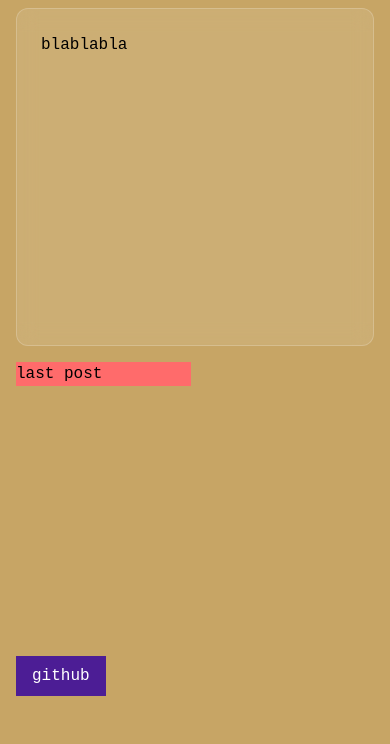
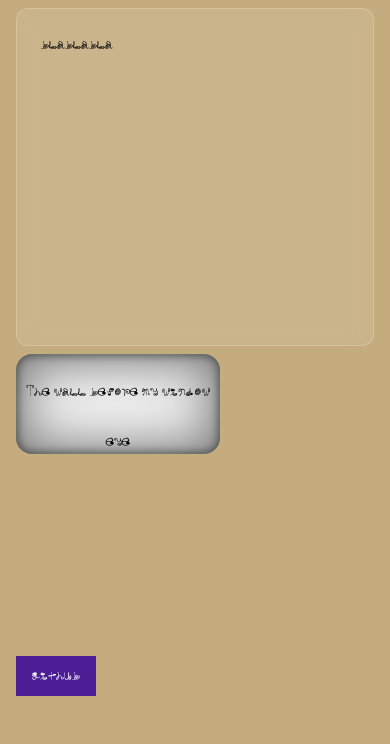
Before and after one commit to Eightdevvis/astro_tut, an Astro site: page / in a window 390 px wide. Shown: the part 100-844 px from the top of the page. Built offline with nearby package versions, Linux system fonts and the light colour scheme; Astro itself is replaced by a stand-in of ours.

Commit message:
meow new index idea

```diff
--- a/src/components/Grid.astro
+++ b/src/components/Grid.astro
@@ -1,45 +1,43 @@
 ---
 const { items } = Astro.props;
-
 ---
 
 <div class="grid">
-  {items ? items.map((item: any) => (
-    <div class="grid-item" style={item.color ? `background: ${item.color};` : ''}>
-      <div class="grid-content">{item.content}</div>
-    </div>
-  )) : <slot />}
+  {items ? (
+    items.map((item: any) => (
+      <div class="grid-item" style={item.color ? `background: ${item.color};` : ''}>
+        {item.content}
+      </div>
+    ))
+  ) : (
+    <slot />
+  )}
 </div>
 
 <style>
+
   .grid {
     display: grid;
-    grid-template-columns: repeat(auto-fill, minmax(220px, 1fr));
+    grid-auto-flow: row;
+    grid-template-columns: repeat(auto-fit, minmax(0, max-content));
+    justify-content: start;
     gap: 1rem;
-    width: 100%;
-    padding: 1.5rem 0;
+    width: auto;
+    padding: 1rem 0;
   }
 
   .grid-item {
-    background: rgba(255,255,255,0.06);
-    border-radius: 10px;
-    padding: 1rem;
-    min-height: 140px;
-    display: flex;
-    align-items: center;
-    justify-content: center;
-    transition: transform .18s ease, box-shadow .18s ease;
-    border: 1px solid rgba(255,255,255,0.07);
+    width: max-content;
+    max-width: 100%;
+    padding: 0.75rem;
+    box-sizing: border-box;
   }
 
-  .grid-item:hover {
-    transform: translateY(-4px);
-    box-shadow: 0 8px 20px rgba(0,0,0,0.12);
-  }
-
-  .grid-content { width: 100%; }
-
   @media (max-width: 480px) {
-    .grid { grid-template-columns: repeat(2, 1fr); gap: 0.5rem; padding: 1rem 0; }
+    .grid {
+      grid-template-columns: repeat(auto-fit, minmax(0, max-content));
+      gap: 0.5rem;
+      padding: 0.5rem 0;
+    }
   }
 </style>
--- /dev/null
+++ b/src/components/Nav2.astro
@@ -0,0 +1,37 @@
+<nav>
+    <div class="left-nav2" style="background-color: aliceblue;">
+hi
+    </div>
+    <div class="center-nav2">
+        <h1>
+            SASH
+        </h1>
+    </div>
+    <div class="right-nav2" style="background-color: lightcoral;">
+        hi
+    </div>
+</nav>
+
+<style>
+nav {
+    display: flex;
+    align-items: center;
+    width: 100%;
+    position: relative;
+}
+.left-nav2, .right-nav2 {
+    flex: 1;
+    display: flex;
+    align-items: center;
+}
+.center-nav2 {
+    position: relative;
+    display: flex;
+    align-items: center;
+}
+h1 {
+    font-family: 'Black Spiral';
+    font-size: 20vh;
+    color: white;
+}
+</style>
--- a/src/pages/index.astro
+++ b/src/pages/index.astro
@@ -5,18 +5,44 @@ import Grid from '../components/Grid.astro';
 import Veranda from '../components/Veranda.astro';
 const pageTitle = "???";
 
-import '../scripts/last';
+import lastPostRaw from '../scripts/last';
+const lastPost = lastPostRaw as any;
 //<Greeting client:load messages={["Hej", "Hallo", "Hola", "Habari"]} />
 ---
 <BaseLayout pageTitle = {pageTitle}>
   <Veranda/>
   <Grid>
-  <div class="grid-item small" style="background: #ff6b6b;">
-    last post
-  </div>
+    <a href={lastPost.url} class="grid-item grid-item--inset" style="text-decoration: none; color: inherit; display: block;">
 
 
-</Grid>
+      <h1 class="lastPost">{lastPost.frontmatter.title}</h1>
+      <div style="display: flex; justify-content: center; align-items: center; width: 100%;">
+        eye
+      </div>
+    </a>
+  </Grid>
 
+  <style>
+        :global(.grid-item--inset) {
+          background: #fff;
+          box-shadow:
+            inset 0 0 40px 10px rgba(0,0,0,0.35),
+            inset 0 0 80px 10px rgba(0,0,0,0.25),
+            inset 0 0 8px 2px rgba(0,0,0,0.45);
+          border-radius: 1rem;
+        }
+
+        :global(.grid-item--inset h1) {
+          font-size: 2.5rem;
+          transition: font-size 0.5s cubic-bezier(.4,1.6,.4,1);
+        }
+        :global(.grid-item--inset:hover h1) {
+          font-size: 1.2rem;
+        }
+        .lastPost {
+          font-size: 1rem;
+          padding: 10px;
+        }
+      </style>
 
 </BaseLayout>
--- /dev/null
+++ b/src/pages/index2.astro
@@ -0,0 +1,18 @@
+---
+import BaseLayout from '../layouts/BaseLayout.astro';
+import Greeting from '../components/Greeting';
+import Grid from '../components/Grid.astro';
+import Veranda from '../components/Veranda.astro';
+const pageTitle = "???";
+
+import lastPostRaw from '../scripts/last';
+import Nav2 from '../components/Nav2.astro';
+const lastPost = lastPostRaw as any;
+//<Greeting client:load messages={["Hej", "Hallo", "Hola", "Habari"]} />
+---
+<Nav2 />
+
+<style>
+    body {
+        background-color: rgb(0, 0, 0);    }
+</style>
--- a/src/scripts/last.ts
+++ b/src/scripts/last.ts
@@ -11,4 +11,4 @@ function writePostOrder(postArr: Array<any>): void{
 
 writePostOrder(allPosts);
 
-export default lastPost;
+export default lastPost; //is an object?
--- a/src/styles/global.css
+++ b/src/styles/global.css
@@ -1,5 +1,20 @@
 /* Import theme definitions */
 @import './themes.css';
+
+/* Font import: Black Spiral */
+@font-face {
+  font-family: 'Black Spiral';
+  src: url('/fonts/black spiral.ttf') format('truetype');
+  font-weight: normal;
+  font-style: normal;
+}
+
+@font-face {
+  font-family: 'CrazyCurlz';
+  src: url('/fonts/CrazyCurlz.ttf') format('truetype');
+  font-weight: normal;
+  font-style: normal;
+}
 
 html {
   background-color: var(--color-bg);
--- a/src/styles/themes.css
+++ b/src/styles/themes.css
@@ -4,16 +4,16 @@
 
 /* Default Theme */
 :root {
-  --color-bg: #c7a565;
-  --color-nav-start: #ffffff;
-  --color-nav-end: #ffffff;
+  --color-bg: #c5ac7e;
+  --color-nav-start: #4d3020;
+  --color-nav-end: #512727;
   --color-text: #000000;
-  --color-accent: #d11ce2;
-  --color-menu-bg: #d11ce2;
+  --color-accent: #087b21;
+  --color-menu-bg: #850a0a;
   --color-menu-text: #ffd5d5;
-  --color-link: #0d0950;
+  --color-link: #3d3b6f;
   --color-link-hover: #ff9776;
-  --font-family: monospace, 'Courier New', Courier, monospace;
+  --font-family: CrazyCurlz;
   --font-weight: 200;
   --font-weight-bold: 500;
 }
```
Also changed, not shown: public/fonts/CrazyCurlz.ttf (added), public/fonts/black spiral.ttf (added).
